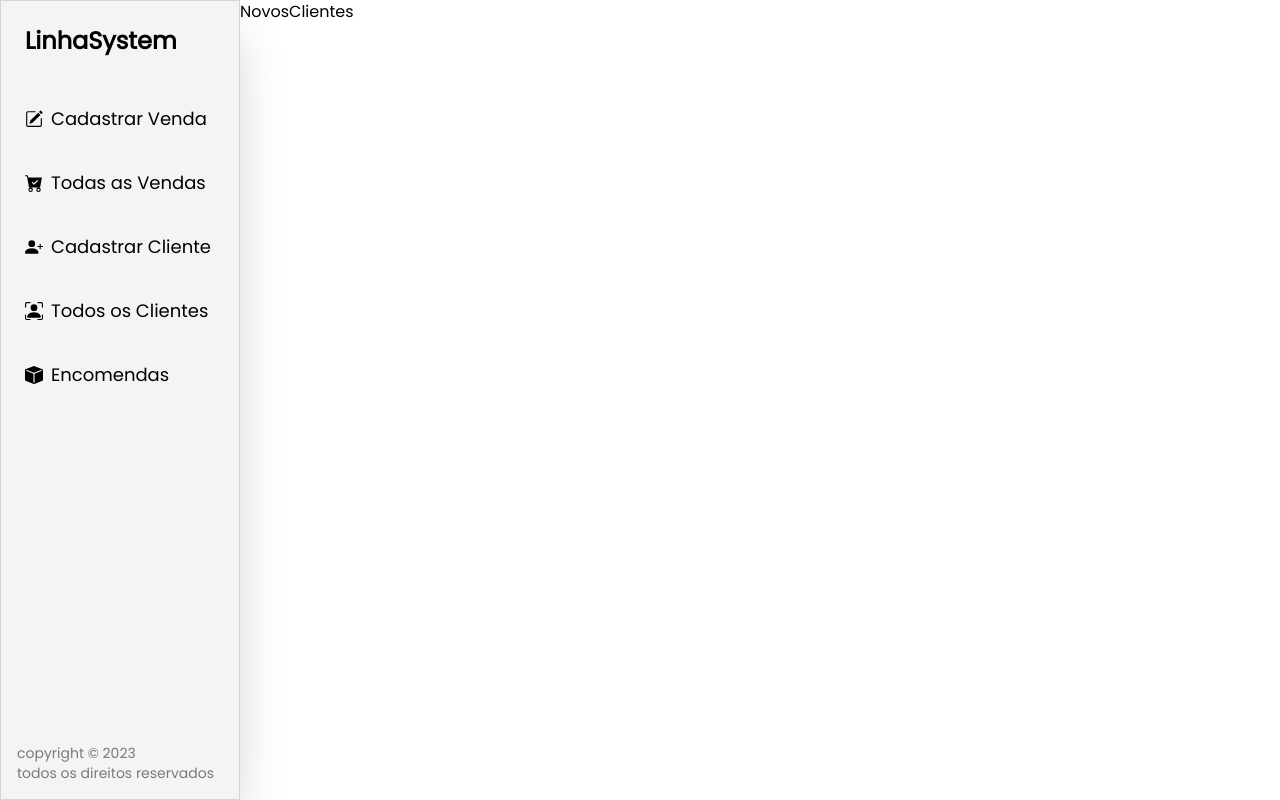
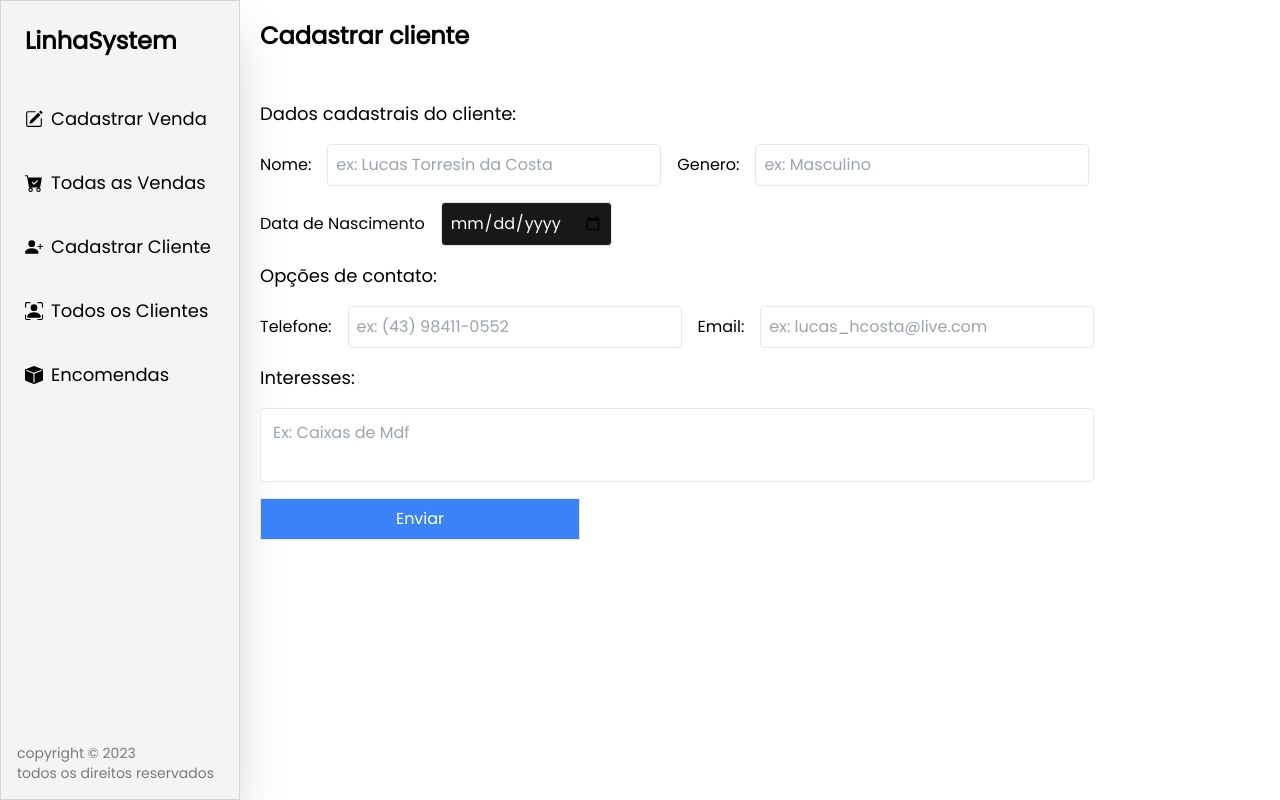
Before and after one commit to Lunatic02/planejo-frontend, a Next.js app: page /clientes/novo in a window 1280 px wide. Built offline with nearby package versions, Linux system fonts and the light colour scheme.

Commit message:
Finished All Sells, new Client, Start All client

```diff
--- a/src/app/clientes/novo/page.tsx
+++ b/src/app/clientes/novo/page.tsx
@@ -1,5 +1,53 @@
+'use client'
+import { postClient } from "@/utils/postClient"
+import { useState } from "react"
+
 export default function NovoClientes() {
+
+  const [name, setName] = useState('')
+  const [gender, setGender] = useState('')
+  const [birthDate, setBirthDate] = useState('')
+  const [cellphone, setCellphone] = useState('')
+  const [email, setEmail] = useState('')
+  const [interests, setInterests] = useState('')
+
+  function handleSubmit(e: any) {
+    e.preventDefault()
+    const clients = JSON.stringify({ name, gender, birthDate, cellphone, email, interests})
+    console.log(clients)
+    postClient(clients)
+  }
+
   return (
-    <div>NovosClientes</div>
+    <main className="p-5">
+      <h1 className="text-2xl font-bold h-20">Cadastrar cliente</h1>
+      <form className="flex gap-4 flex-col" onSubmit={handleSubmit}>
+        <div className="flex flex-col gap-4">
+          <div><h1 className="text-lg">Dados cadastrais do cliente:</h1></div>
+          <div className="flex items-center gap-4">
+            <label htmlFor="name">Nome:</label>
+            <input type="text" id="name" className="p-2 border rounded" placeholder="ex: Lucas Torresin da Costa" onChange={(e)=>setName(e.target.value)}/>
+            <label htmlFor="name">Genero:</label>
+            <input className="p-2 border rounded" type="text" id="name" placeholder="ex: Masculino" onChange={(e)=>setGender(e.target.value)}/>
+          </div>
+          <div className="flex items-center gap-4">
+            <label htmlFor="birthDate">Data de Nascimento</label>
+            <input type="date" className="border rounded p-2 bg-zinc-900 text-zinc-50" id="birthDate" onChange={(e)=>setBirthDate(e.target.value)}/>
+          </div>
+        </div>
+        <div className="flex gap-4 flex-col">
+          <h1 className="text-lg">Opções de contato:</h1>
+          <div className="flex items-center gap-4">
+            <label htmlFor="cellphone">Telefone:</label>
+            <input className="p-2 border rounded" type="string" id="cellphone" placeholder="ex: (43) 98411-0552" onChange={(e)=>setCellphone(e.target.value)}/>
+            <label htmlFor="email">Email:</label>
+            <input className="p-2 border rounded" type="email" id="email" placeholder="ex: lucas_hcosta@live.com" onChange={(e)=>setEmail(e.target.value)}/>
+          </div>
+        </div>
+        <label className="text-lg" htmlFor="interests">Interesses:</label>
+        <textarea className="rounded border p-3 resize-none" id="interests" placeholder="Ex: Caixas de Mdf" onChange={(e)=>setInterests(e.target.value)}/>
+        <button className='border p-2 w-80 bg-blue-500 text-white'>Enviar</button>
+      </form>
+    </main>
   )
 }
--- a/src/app/vendas/nova/page.tsx
+++ b/src/app/vendas/nova/page.tsx
@@ -40,8 +40,8 @@ export default function NovaVenda() {
 
   const handleSubmit = (e: any) => {
     e.preventDefault()
-    const products = {product}
-    const sell = JSON.stringify({amount, paymentType, products, order, supplier, deliveryDate, clientId, sellerId})
+    const products = { product }
+    const sell = JSON.stringify({ amount, paymentType, products, order, supplier, deliveryDate, clientId, sellerId })
     postSell(sell)
   }
 
@@ -54,9 +54,9 @@ export default function NovaVenda() {
     const filtered = clientData.filter((client) =>
       client.name.toLowerCase().includes(query.toLowerCase())
     );
-    if(filtered.length > 0){
+    if (filtered.length > 0) {
       setClientId(filtered[0].id)
-    }else {}
+    } else { }
     setFilteredClients(filtered);
   };
 
@@ -65,10 +65,15 @@ export default function NovaVenda() {
   content = (
     <div className='flex gap-4 flex-col'>
       <h1>Preencha os campos da encomenda.</h1>
-      <div className='flex items-center gap-4'>
-        <input required type="text" className='p-2 border' placeholder='Fornecedor' onChange={(e)=> setSuplier(e.target.value)}/>
+      <div className='flex flex-col gap-4'>
+        <div>
+          <label htmlFor="">Fornecedor: </label>
+          <input required type="text" className='p-2 border' placeholder='ex: Lucas' onChange={(e) => setSuplier(e.target.value)} />
+        </div>
+        <div>
           <label>Data de entrega da encomenda?: </label>
-        <input required onChange={(e)=>setDeliveryDate(e.target.value)} type="date" className='p-2 border' placeholder='Fornecedor' />
+          <input required onChange={(e) => setDeliveryDate(e.target.value)} type="date" className='p-2 border' placeholder='Fornecedor' />
+        </div>
       </div>
     </div>
 
@@ -108,20 +113,23 @@ export default function NovaVenda() {
           {
             sellerData ? <select className='p-2 bg-zinc-50 border rounded' id="Funcionarios">
               {sellerData.map((seller) => {
-              return <option onLoad={()=>setSellerId(seller.id)} onClick={()=>setSellerId(seller.id)} key={seller.id} value={seller.name}>{seller.name}</option>
+                return <option onLoad={() => setSellerId(seller.id)} onClick={() => setSellerId(seller.id)} key={seller.id} value={seller.name}>{seller.name}</option>
               })}
             </select> : <p className='text-red-500'>Nenhum Vendedor cadastrado.</p>
           }
         </div>
         <label htmlFor="produtos">Produtos</label>
         <div className='flex gap-4'>
-          <textarea name="produtos" onChange={(e)=>{setProduct(e.target.value)}} id="produtos" cols={50} placeholder='Produtos' className='rounded border resize-none p-2 h-10' />
-          <input required type="number" onChange={(e)=>setAmount(+e.target.value)} className='rounded p-2 w-32 border' placeholder='Valor Total' />
+          <textarea name="produtos" onChange={(e) => { setProduct(e.target.value) }} id="produtos" cols={50} placeholder='Produtos' className='rounded border resize-none p-2 h-10' />
+          <input required type="number" onChange={(e) => setAmount(+e.target.value)} className='rounded p-2 w-32 border' placeholder='Valor Total' />
         </div>
+        <div className='flex flex-col gap-4'>
+          <label htmlFor="">Forma de pagamento: </label>
+          <input required type="text" className='rounded p-2 border' placeholder='ex: Crédito' onChange={(e) => setPaymentType(e.target.value)} />
           <div className='flex gap-4 items-center'>
-          <input required type="text" className='rounded p-2 border' placeholder='Forma de pagamento' onChange={(e)=>setPaymentType(e.target.value)}/>
             <label>É uma encomenda?</label>
             <input type="checkbox" value={order} onClick={handleCheckboxClick} className="w-4 h-4 text-blue-600 bg-gray-100 border-gray-300 rounded focus:ring-blue-500 dark:focus:ring-blue-600 dark:ring-offset-gray-800 focus:ring-2 dark:bg-gray-700 dark:border-gray-600" />
+          </div>
         </div>
         {order ? <>{content}</> : <div></div>}
         <button className='border p-2 w-80 bg-blue-500 text-white'>Enviar</button>
--- a/src/app/vendas/todas/page.tsx
+++ b/src/app/vendas/todas/page.tsx
@@ -16,7 +16,7 @@ export default function TodasVendas() {
       }
     };
     fetchData();
-  }, [])
+  }, [sells])
 
   return (
     <main className="p-5 w-full overflow-auto">
--- a/src/components/TableSells.tsx
+++ b/src/components/TableSells.tsx
@@ -3,7 +3,7 @@ import { Sell } from '@/@types/Sell';
 import { deleteSells } from '@/utils/deleteSell';
 import { formatDate } from '@/utils/formatDate';
 import React, { useEffect, useState } from 'react';
-import { BsFillTrashFill } from 'react-icons/bs';
+import { BsFillArrowRightCircleFill, BsFillTrashFill } from 'react-icons/bs';
 
 export default function TableSells({ sells }: any) {
   const [filterSeller, setFilterSeller] = useState('all');
@@ -12,8 +12,8 @@ export default function TableSells({ sells }: any) {
   const [totalValue, setTotalValue] = useState(0);
   const [currentPage, setCurrentPage] = useState(1);
 
+
   const itemsPerPage = 10;
-
   const startIndex = (currentPage - 1) * itemsPerPage;
   const endIndex = startIndex + itemsPerPage;
 
@@ -53,11 +53,11 @@ export default function TableSells({ sells }: any) {
   const sellsToDisplay = filteredSells.slice(startIndex, endIndex);
 
   useEffect(() => {
-    const sum = sellsToDisplay.reduce((total: number, sell : Sell) => total + sell.amount, 0);
+    const sum = sellsToDisplay.reduce((total: number, sell: Sell) => total + sell.amount, 0);
     setTotalValue(sum);
   }, [sellsToDisplay]);
 
-  const handleDelete = (id : number) => {
+  const handleDelete = (id: number) => {
     deleteSells(id);
   };
 
@@ -103,7 +103,7 @@ export default function TableSells({ sells }: any) {
           </select>
         </div>
       </div>
-      <div className='flex gap-2 m-3'>
+      <div className='flex gap-2 m-2'>
         <div className='text-xl flex gap-4 items-center'><h1>Total Vendido de acordo com os filtros:</h1> <p className=' p-3 rounded-lg text-zinc-900'>{totalValue}R$</p></div>
       </div>
       <table className="min-w-max w-full table-auto">
@@ -120,7 +120,7 @@ export default function TableSells({ sells }: any) {
           </tr>
         </thead>
         <tbody className="text-gray-600 text-sm font-light">
-          {sellsToDisplay.map((sell : Sell) => {
+          {sellsToDisplay.map((sell: Sell) => {
             const formattedDate = formatDate(sell.date);
             return (
               <tr key={sell.id} className="border-b border-gray-200 hover-bg-gray-100">
@@ -148,12 +148,12 @@ export default function TableSells({ sells }: any) {
           })}
         </tbody>
       </table>
-      <div className="pagination">
-        <button onClick={prevPage} disabled={currentPage === 1}>
-          Anterior
+      <div className="flex justify-around">
+        <button onClick={prevPage} className='w-20 p-2'>
+          {currentPage === 1 ? null : <p className='text-lg hover:text-zinc-700'>Anterior</p>}
         </button>
-        <button onClick={nextPage} disabled={currentPage === Math.ceil(filteredSells.length / itemsPerPage)}>
-          Próximo
+        <button onClick={nextPage} className='w-20 p-2'>
+          {currentPage === Math.ceil(filteredSells.length / itemsPerPage) ? null : <p className='text-lg hover:text-zinc-700'>Próxima</p>}
         </button>
       </div>
     </div>
--- /dev/null
+++ b/src/utils/postClient.ts
@@ -0,0 +1,22 @@
+export async function postClient(clients: any) {
+  try{
+    fetch('http://localhost:3333/clients/', {
+      method: 'POST',
+      headers: {
+        'Content-Type': 'application/json'
+      },
+      body: clients
+    })
+    .then(response => {
+      if (!response.ok) {
+        throw new Error('Erro na solicitação POST');
+      }
+      return response.json();
+    })
+    .then(data => {
+      window.location.href = '/vendas/todas';
+    })
+  }catch(error){
+    console.log(error)
+  }
+}
```
Lines whose indentation alone changed are shown as unchanged.
